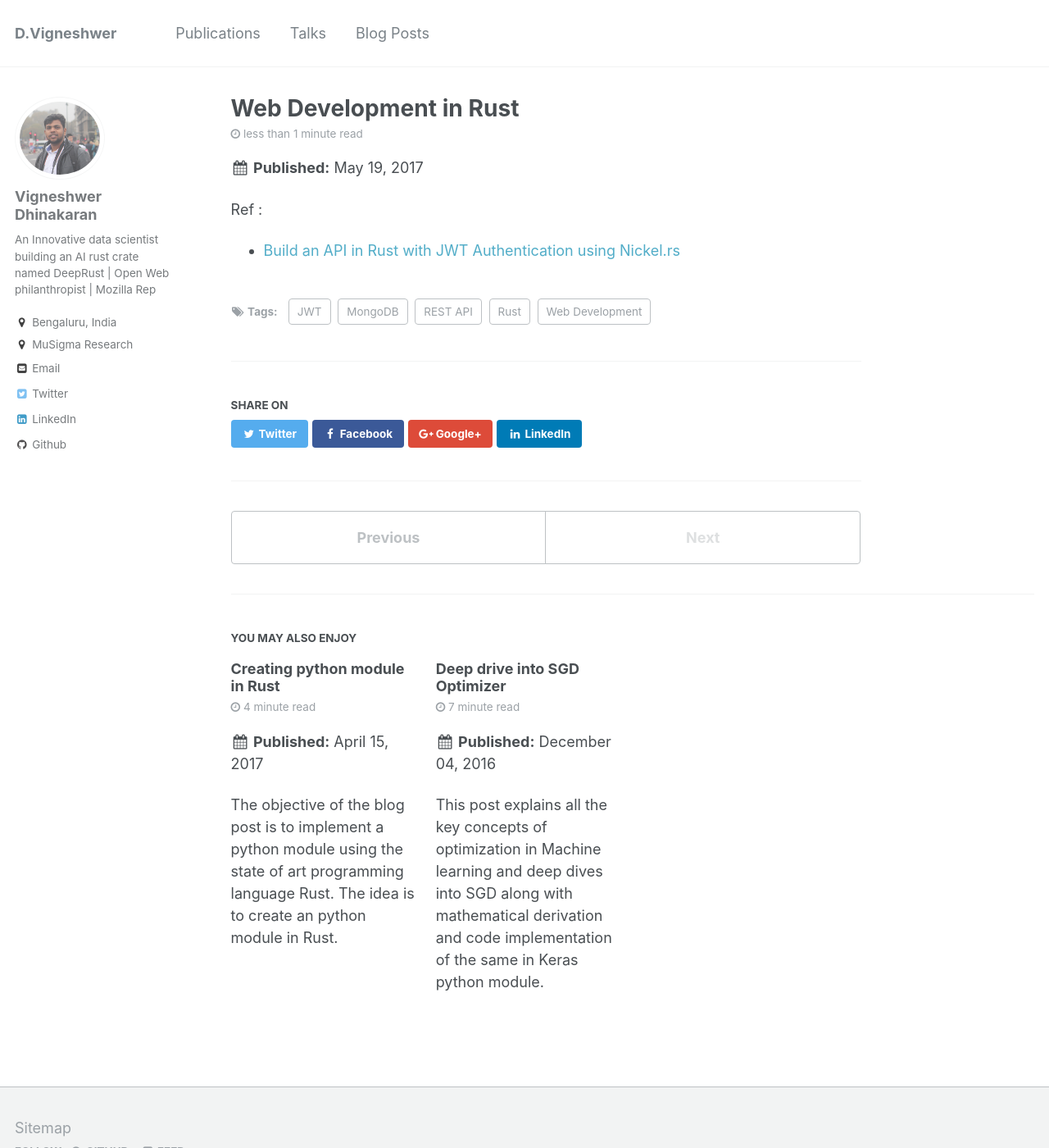
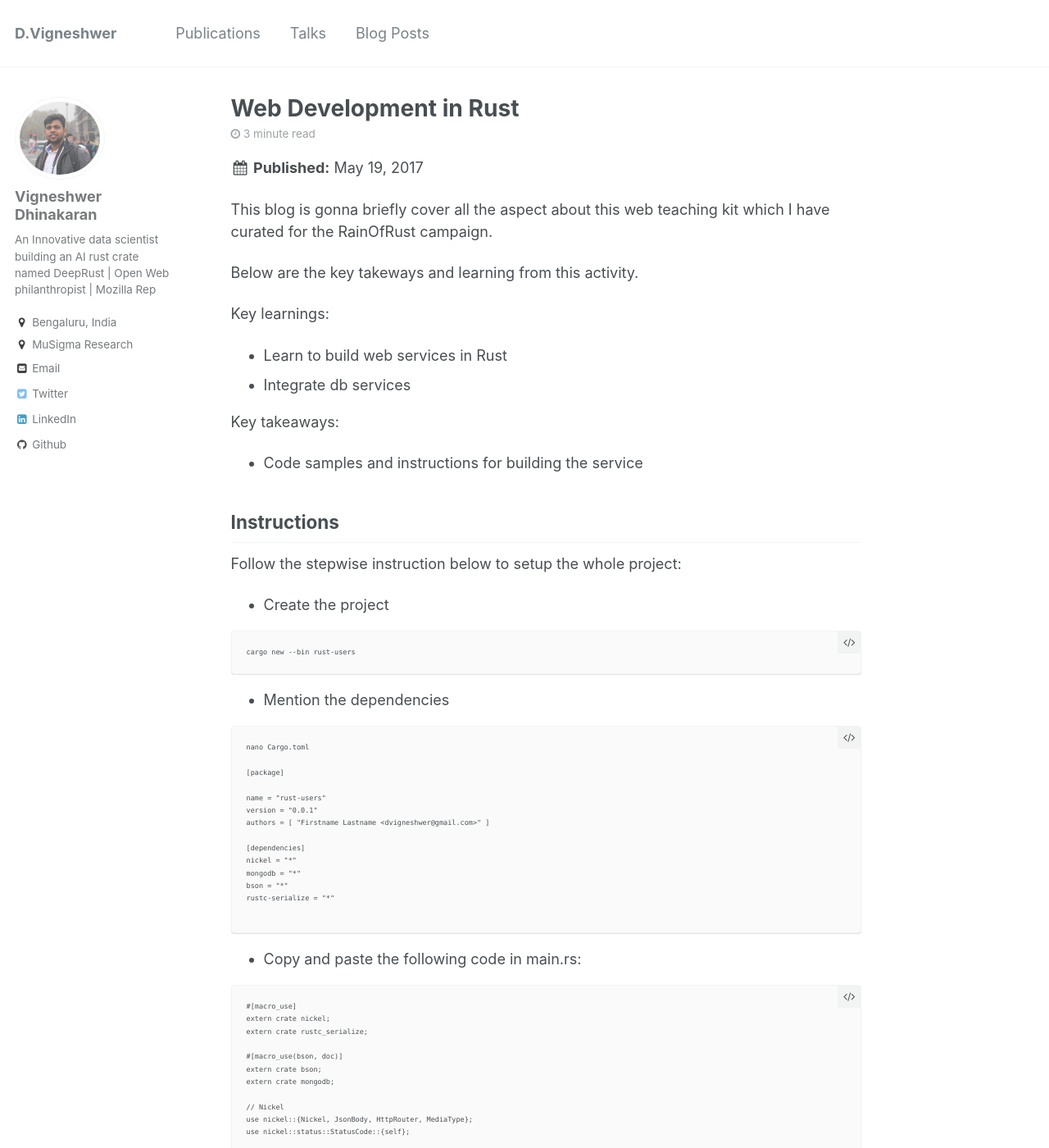
Before and after one commit to DineshMv/dvigneshwer.github.io, a Jekyll site: the page built from _posts/2017-05-19-Rust-web-dev.md, in a window 1280 px wide and 1400 px high. Shown: the whole window at 82% size. Built offline with Jekyll 4.4.1, drawn with Linux system fonts in a browser that asks for light colours; some of the changed text lies outside the part shown.

Commit message:
Update 2017-05-19-Rust-web-dev.md

```diff
--- a/_posts/2017-05-19-Rust-web-dev.md
+++ b/_posts/2017-05-19-Rust-web-dev.md
@@ -10,6 +10,219 @@ tags:
   - REST API
 ---
 
+This blog is gonna briefly cover all the aspect about this web teaching kit which I have curated for the RainOfRust campaign.
+
+Below are the key takeways and learning from this activity.
+
+Key learnings:
+
+* Learn to build web services in Rust
+* Integrate db services
+
+Key takeaways:
+
+* Code samples and instructions for building the service
+
+## Instructions
+
+Follow the stepwise instruction below to setup the whole project:
+
+* Create the project
+
+~~~~
+cargo new --bin rust-users
+~~~~
+
+* Mention the dependencies
+
+~~~~
+nano Cargo.toml
+
+[package]
+
+name = "rust-users"
+version = "0.0.1"
+authors = [ "Firstname Lastname <dvigneshwer@gmail.com>" ]
+
+[dependencies]
+nickel = "*"
+mongodb = "*"
+bson = "*"
+rustc-serialize = "*"
+
+~~~~
+
+* Copy and paste the following code in main.rs:
+
+~~~~
+#[macro_use]
+extern crate nickel;
+extern crate rustc_serialize;
+
+#[macro_use(bson, doc)]
+extern crate bson;
+extern crate mongodb;
+
+// Nickel
+use nickel::{Nickel, JsonBody, HttpRouter, MediaType};
+use nickel::status::StatusCode::{self};
+
+// MongoDB
+use mongodb::{Client, ThreadedClient};
+use mongodb::db::ThreadedDatabase;
+use mongodb::error::Result as MongoResult;
+
+// bson
+use bson::{Bson, Document};
+use bson::oid::ObjectId;
+
+// rustc_serialize
+use rustc_serialize::json::{Json, ToJson};
+
+#[derive(RustcDecodable, RustcEncodable)]
+struct User {
+    firstname: String,
+    lastname: String,
+    email: String
+}
+
+fn main() {
+
+    let mut server = Nickel::new();
+    let mut router = Nickel::router();
+
+    router.get("/users", middleware! { |request, response|
+
+	    // Connect to the database
+	    let client = Client::connect("localhost", 27017)
+	      .ok().expect("Error establishing connection.");
+
+	    // The users collection
+	    let coll = client.db("rust-users").collection("users");
+
+	    // Create cursor that finds all documents
+	    let mut cursor = coll.find(None, None).unwrap();
+
+	    // Opening for the JSON string to be returned
+	    let mut data_result = "{\"data\":[".to_owned();
+
+	    for (i, result) in cursor.enumerate() {
+
+	    	if let Ok(item) = result {
+	    	        if let Some(&Bson::String(ref firstname)) = item.get("firstname") {
+
+	    	            let string_data = if i == 0 {
+    	                    format!("{},", firstname)
+    	                } else {
+    	                    format!("{},", firstname)
+    	                };
+    	                data_result.push_str(&string_data);
+	    	        }
+
+
+	    	    }
+	    }
+
+	    // Close the JSON string
+	    data_result.push_str("]}");
+
+	    // Send back the result
+	    format!("{}", data_result)
+
+	});
+
+	router.post("/users/new", middleware! { |request, response|
+
+	    // Accept a JSON string that corresponds to the User struct
+	    let user = request.json_as::<User>().unwrap();
+
+	    let firstname = user.firstname.to_string();
+	    let lastname = user.lastname.to_string();
+	    let email = user.email.to_string();
+
+	    // Connect to the database
+	    let client = Client::connect("localhost", 27017)
+	        .ok().expect("Error establishing connection.");
+
+	    // The users collection
+	    let coll = client.db("rust-users").collection("users");
+
+	    // Insert one user
+	    match coll.insert_one(doc! {
+	        "firstname" => firstname,
+	        "lastname" => lastname,
+	        "email" => email
+	    }, None) {
+	        Ok(_) => (StatusCode::Ok, "Item saved!"),
+	        Err(e) => return response.send(format!("{}", e))
+	    }
+
+	});
+
+	router.delete("/users/:id", middleware! { |request, response|
+
+	    let client = Client::connect("localhost", 27017)
+	        .ok().expect("Failed to initialize standalone client.");
+
+	    // The users collection
+	    let coll = client.db("rust-users").collection("users");
+
+	    // Get the objectId from the request params
+	    let object_id = request.param("id").unwrap();
+
+	    // Match the user id to an bson ObjectId
+	    let id = match ObjectId::with_string(object_id) {
+	        Ok(oid) => oid,
+	        Err(e) => return response.send(format!("{}", e))
+	    };
+
+	    match coll.delete_one(doc! {"_id" => id}, None) {
+	        Ok(_) => (StatusCode::Ok, "Item deleted!"),
+	        Err(e) => return response.send(format!("{}", e))
+	    }
+
+	});
+
+    server.utilize(router);
+
+    server.listen("127.0.0.1:9000");
+}
+~~~~
+
+* Setup mongodb:
+
+~~~~
+sudo apt-key adv --keyserver hkp://keyserver.ubuntu.com:80 --recv 7F0CEB10
+
+echo "deb http://repo.mongodb.org/apt/ubuntu "$(lsb_release -sc)"/mongodb-org/3.0 multiverse" | sudo tee /etc/apt/sources.list.d/mongodb-org-3.0.list
+
+sudo apt-get update
+
+sudo apt-get install -y mongodb-org
+
+service mongod status
+~~~~~
+
+* Check if its working fine:
+
+~~~~
+$ mongo
+> use rust-users
+> db.users.find( { "firstname": "VIKI" } ).pretty()
+~~~~
+
+* Run the program:
+
+~~~~
+cargo run
+~~~~
+
+We should get theses set of [outputs](https://github.com/MozillaIndia/RustIndia/blob/master/RainOfRust/Readme.md#output--2) on hitting these endpoints.
+
 Ref :
 
+* [Source code](https://github.com/MozillaIndia/RustIndia/tree/master/RainOfRust/rust-users)
 * [Build an API in Rust with JWT Authentication using Nickel.rs](https://auth0.com/blog/build-an-api-in-rust-with-jwt-authentication-using-nickelrs/)
+* [Mongo Rust driver](https://github.com/mongodb-labs/mongo-rust-driver-prototype)
+* [Nickle framework](http://nickel.rs/)
+* [Web development source for Rust](http://www.arewewebyet.org/)
```
